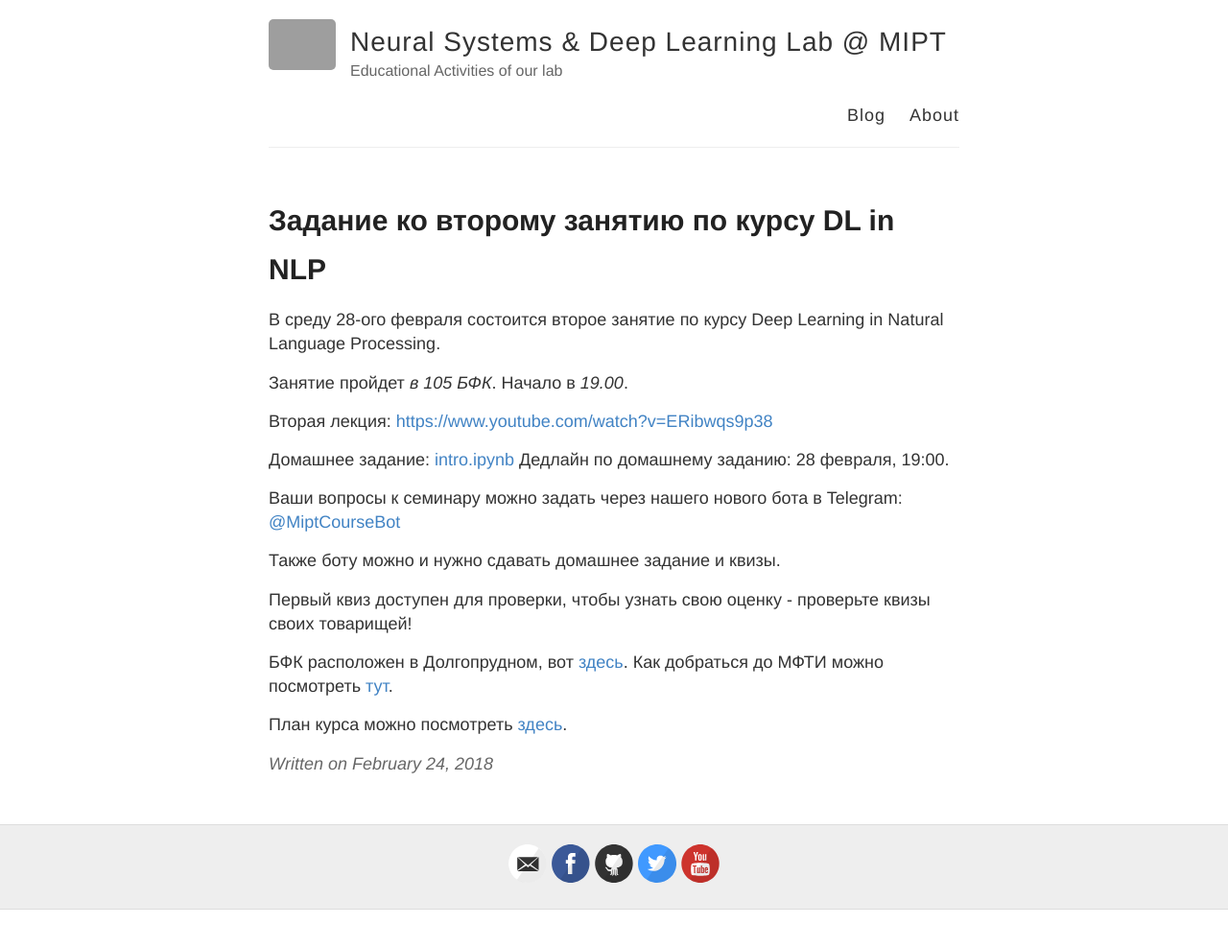
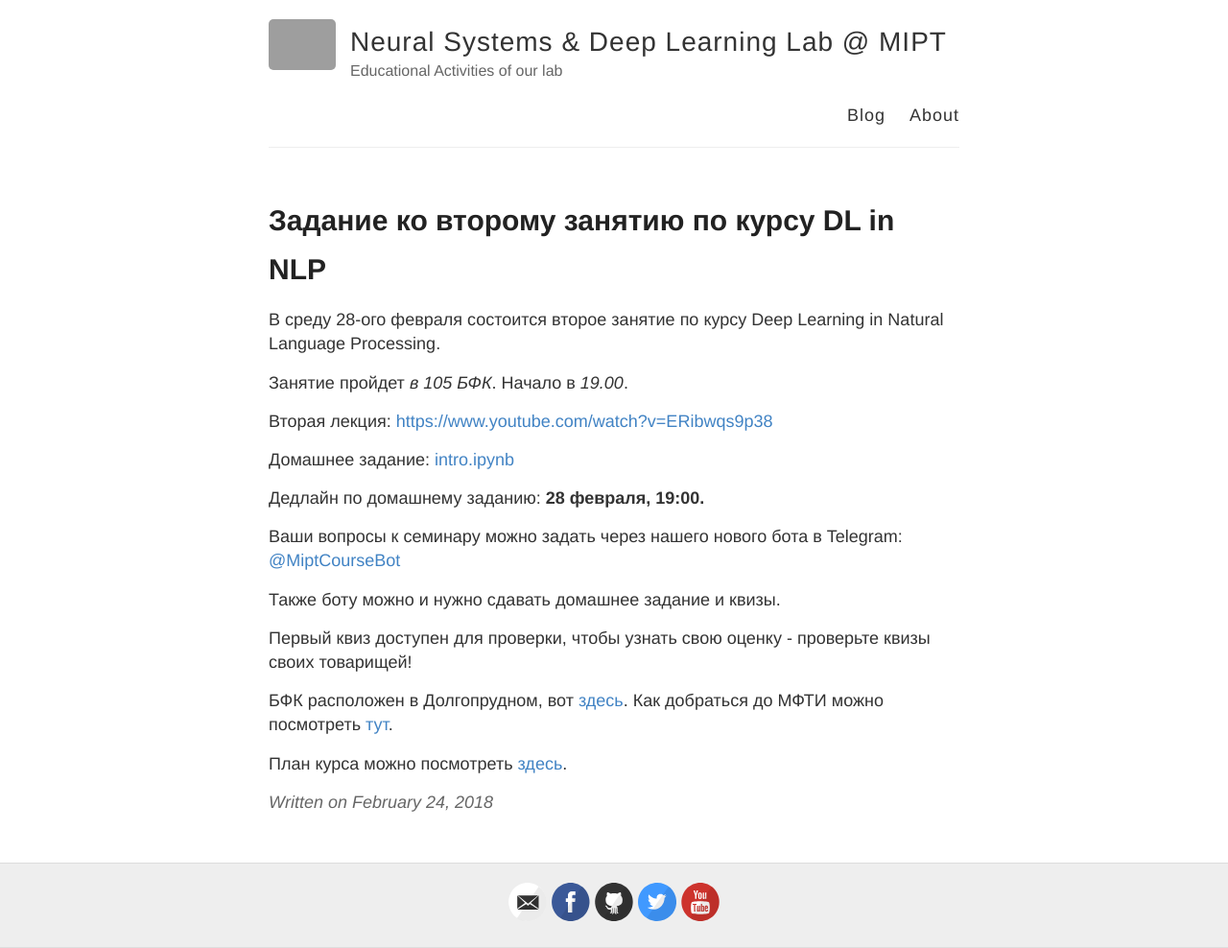
Before and after one commit to deepmipt/edu, a Jekyll site: the page built from _posts/2018-02-24-nlp22.md, in a window 1280 px wide. Shown: the whole page at 96% size. Built offline with Jekyll 4.4.1, drawn with Linux system fonts in a browser that asks for light colours; before the commit the page ends 948 px from its top, so only the background shows below that; grey boxes are pictures that could not be loaded.

Commit message:
Update 2018-02-24-nlp22.md

```diff
--- a/_posts/2018-02-24-nlp22.md
+++ b/_posts/2018-02-24-nlp22.md
@@ -10,7 +10,8 @@ title: Задание ко второму занятию по курсу DL in N
 Вторая лекция: [https://www.youtube.com/watch?v=ERibwqs9p38](https://www.youtube.com/watch?v=ERibwqs9p38)
 
 Домашнее задание: [intro.ipynb](https://github.com/deepmipt/deep-nlp-seminars/blob/master/seminar_01/intro.ipynb)
-Дедлайн по домашнему заданию: 28 февраля, 19:00.
+
+Дедлайн по домашнему заданию: **28 февраля, 19:00.**
 
 Ваши вопросы к семинару можно задать через нашего нового бота в Telegram: [@MiptCourseBot](https://t.me/MiptCourseBot)
 
```
